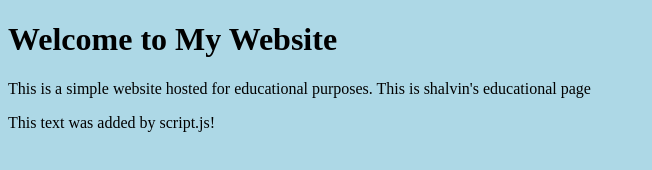
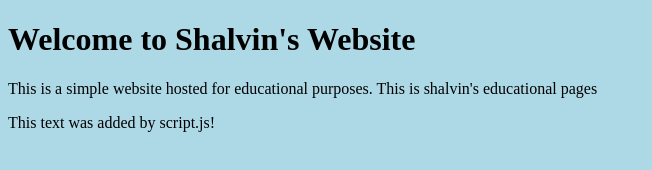
Before and after one commit to shalvink/Test, a plain HTML site: page index.html in a window 1280 px wide. Shown: the whole page, without its empty margins (0-652 px from the left). Drawn offline with Linux system fonts and the light colour scheme.

Commit message:
Update index.html

```diff
--- a/index.html
+++ b/index.html
@@ -6,10 +6,8 @@
     <title>My Website</title>
 </head>
 <body>
-    <h1>Welcome to My Website</h1>
-    <p>This is a simple website hosted for educational purposes. This is shalvin's educational page</p>
-
+    <h1>Welcome to Shalvin's Website</h1>
+    <p>This is a simple website hosted for educational purposes. This is shalvin's educational pages</p>
+<script src="script.js"></script>
 </body>
 </html>
-
-<script src="script.js"></script>
```
